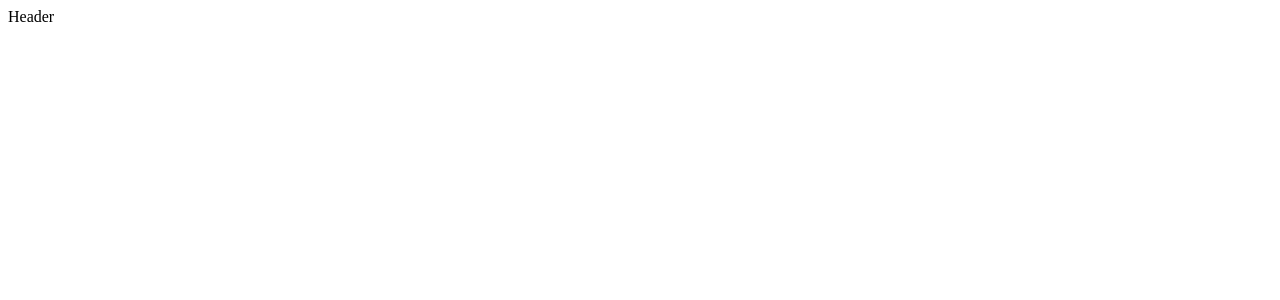
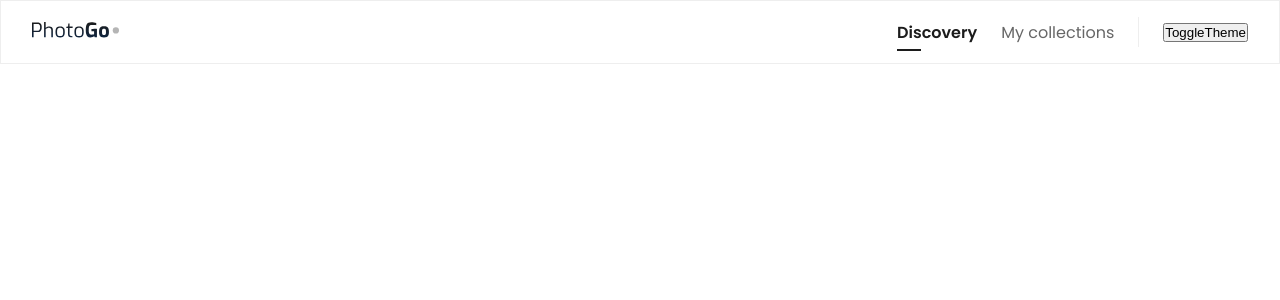
Before and after one commit to geniilsonfernandes/Photos, a React (Create React App) app: page / in a window 1280 px wide. Shown: the top 300 px of the page. Built offline with nearby package versions, Linux system fonts and the light colour scheme.

Commit message:
created the component navegation

```diff
--- a/public/index.html
+++ b/public/index.html
@@ -7,6 +7,9 @@
   <meta name="viewport" content="width=device-width, initial-scale=1" />
   <meta name="theme-color" content="#000000" />
   <meta name="description" content="photo go" />
+  <link rel="preconnect" href="https://fonts.googleapis.com">
+  <link rel="preconnect" href="https://fonts.gstatic.com" crossorigin>
+  <link href="https://fonts.googleapis.com/css2?family=Poppins:wght@300;400;500;600&display=swap" rel="stylesheet">
   <title>React App</title>
 </head>
 
--- a/src/App.js
+++ b/src/App.js
@@ -1,5 +1,12 @@
+import { Home } from "./pages/Home";
+import "./styles/global.css";
+
 function App() {
-  return <div className="App">Header</div>;
+  return (
+    <>
+      <Home />
+    </>
+  );
 }
 
 export default App;
--- /dev/null
+++ b/src/components/Layout/Container.jsx
@@ -0,0 +1,13 @@
+import React from "react";
+import styles from "./styles.module.css";
+
+const Container = ({ wrapper, children, className }) => {
+  const HtmlNode = wrapper || "div";
+  return (
+    <HtmlNode className={`${styles.container} ${className}`}>
+      {children}
+    </HtmlNode>
+  );
+};
+
+export default Container;
--- /dev/null
+++ b/src/components/Layout/styles.module.css
@@ -0,0 +1,27 @@
+.container {
+    max-width: 1216px;
+    margin: 0 auto;
+}
+
+@media screen and (max-width: 1440px) {
+    .container {
+        max-width: 1216px;
+        margin: 0 auto;
+    }
+}
+
+@media screen and (max-width: 1024px) {
+    .container {
+        max-width: 940px;
+        margin: 0 auto;
+        padding: 0 16px;
+    }
+}
+
+@media screen and (max-width: 768px) {
+    .container {
+        max-width: 610px;
+        margin: 0 auto;
+        padding: 0 8px;
+    }
+}
--- /dev/null
+++ b/src/components/Navegation/index.jsx
@@ -0,0 +1,29 @@
+import React from "react";
+import { Logo } from "../../icons/Icon";
+import Container from "../Layout/Container";
+import styles from "./styles.module.css";
+import { ToggleTheme } from "../ToggleTheme";
+
+export const Navegation = () => {
+  return (
+    <nav className={styles.wrapper}>
+      <Container className={styles.nav}>
+        <div className={styles.left}>
+          <Logo />
+        </div>
+        <div className={styles.right}>
+          <ul className={styles.links}>
+            <li className={`${styles.link} ${true && styles.active}`}>
+              Discovery
+            </li>
+            <li className={`${styles.link} ${false && styles.active}`}>
+              My collections
+            </li>
+          </ul>
+          <span className={styles.divisor}></span>
+          <ToggleTheme />
+        </div>
+      </Container>
+    </nav>
+  );
+};
--- /dev/null
+++ b/src/components/Navegation/styles.module.css
@@ -0,0 +1,67 @@
+.wrapper {
+  height: 64px;
+  border: 1px solid #eeeeee;
+}
+.nav {
+  height: 100%;
+  display: flex;
+  align-items: center;
+  justify-content: space-between;
+}
+
+.right {
+  display: flex;
+  gap: 24px;
+  align-items: center;
+}
+
+.divisor {
+  display: block;
+  height: 30px;
+  width: 1px;
+  background: #eeeeee;
+}
+.links {
+  display: flex;
+  list-style: none;
+  gap: 24px;
+}
+
+.link {
+  font-weight: 400;
+  font-size: 16px;
+  color: var(--color-text-100);
+  cursor: pointer;
+  position: relative;
+}
+.link:hover {
+  color: var(--color-text-900);
+}
+.link::after {
+  content: "";
+  width: 0px;
+  height: 2px;
+  background: var(--color-text-100);
+  position: absolute;
+  bottom: -6px;
+  left: 0;
+  transition: width ease-in-out 200ms;
+}
+.link:hover::after {
+  width: 24px;
+}
+
+.link.active {
+  font-weight: 600;
+  font-size: 16px;
+  color: var(--color-text-900);
+}
+.link.active::after {
+  content: "";
+  width: 24px;
+  height: 2px;
+  background: var(--color-text-900);
+  position: absolute;
+  bottom: -6px;
+  left: 0;
+}
--- /dev/null
+++ b/src/components/ToggleTheme/index.jsx
@@ -0,0 +1,5 @@
+import React from "react";
+
+export const ToggleTheme = () => {
+  return <button >ToggleTheme</button>;
+};
--- /dev/null
+++ b/src/icons/Icon.jsx
@@ -0,0 +1 @@
+export { ReactComponent as Logo } from "./logo.svg";
--- /dev/null
+++ b/src/pages/Home/index.jsx
@@ -0,0 +1,10 @@
+import React from "react";
+import { Navegation } from "../../components/Navegation";
+
+export const Home = () => {
+  return (
+    <>
+      <Navegation />
+    </>
+  );
+};
--- /dev/null
+++ b/src/pages/Home/styles.module.css
@@ -0,0 +1,26 @@
+* {
+  margin: 0;
+  padding: 0;
+  box-sizing: border-box;
+}
+
+:root {
+  --color--primary: #007bfd;
+  --color--primary-900: #00356e;
+
+  --color-light-700: hsl(0, 0%, 20%);
+  --color-light-600: hsl(0, 0%, 30%);
+  --color-light-500: hsl(0, 0%, 50%);
+  --color-light-400: hsl(0, 0%, 60%);
+  --color-light-300: hsl(0, 0%, 75%);
+  --color-light-200: hsl(0, 0%, 85%);
+  --color-light-100: hsl(0, 0%, 98%);
+
+
+
+
+}
+
+body {
+  font-family: "Poppins", sans-serif;
+}
--- /dev/null
+++ b/src/styles/global.css
@@ -0,0 +1,25 @@
+* {
+  margin: 0;
+  padding: 0;
+  box-sizing: border-box;
+}
+
+:root {
+  --color--primary: #007bfd;
+  --color--primary-900: #00356e;
+
+  --color-light-700: hsl(0, 0%, 20%);
+  --color-light-600: hsl(0, 0%, 30%);
+  --color-light-500: hsl(0, 0%, 50%);
+  --color-light-400: hsl(0, 0%, 60%);
+  --color-light-300: hsl(0, 0%, 75%);
+  --color-light-200: hsl(0, 0%, 85%);
+  --color-light-100: hsl(0, 0%, 98%);
+
+  --color-text-100: #676767;
+  --color-text-900: #1c1c1c;
+}
+
+body {
+  font-family: "Poppins", sans-serif;
+}
```
Also changed, not shown: src/icons/logo.svg (added).
